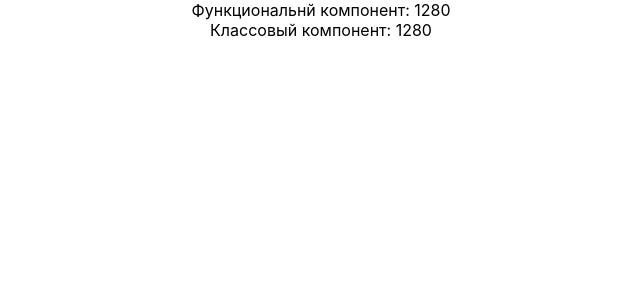
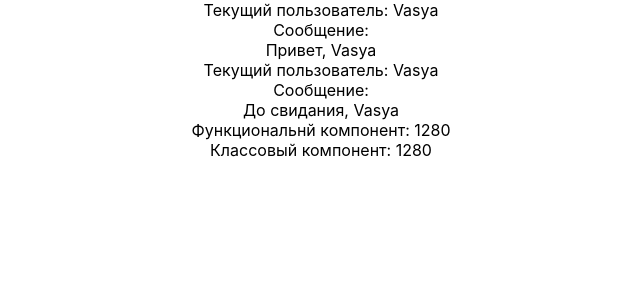
Before and after one commit to dsilichev/module2_6_1, a React (Create React App) app: page / in a window 1280 px wide. Shown: the top 300 px of the page, without its empty margins (319-959 px from the left). Built offline with nearby package versions, Linux system fonts and the light colour scheme.

Commit message:
renderProps

```diff
--- a/src/App.js
+++ b/src/App.js
@@ -1,5 +1,27 @@
 import { Component, useEffect, useState } from 'react';
 import styles from './app.module.css';
+
+export const HelloMessage = ({ user }) => {
+  return <span>Привет, {user}</span>;
+};
+
+export const GoodByeMessage = ({ user }) => {
+  return <span>До свидания, {user}</span>;
+};
+
+// Render Props
+export const UserWidget = ( { render }) => {
+  const user = 'Vasya';
+  return (
+    <div>
+      <div>Текущий пользователь: {user}</div>
+      <div>Сообщение:</div>
+      {render(user)}
+      {/* <HelloMessage user={user} />
+      <GoodByeMessage user={user} /> */}
+    </div>
+  );
+};
 
 function App({ message }) {
   const [screenWidth, setScreenWidth] = useState(window.innerWidth);
@@ -16,6 +38,8 @@ function App({ message }) {
 
   return (
     <div className={styles.app}>
+      <UserWidget render={(user) => <HelloMessage user={user}/>} />
+      <UserWidget render={(user) => <GoodByeMessage user={user}/>} />
       <div>
         {message}: {screenWidth}
       </div>
@@ -40,8 +64,8 @@ export class OldApp extends Component {
   }
 
   updateScreenWidth = () => {
-    this.setState({ screenWidth: window.innerWidth});
-  }
+    this.setState({ screenWidth: window.innerWidth });
+  };
 
   componentDidMount() {
     console.log(this.props.message);
@@ -58,6 +82,6 @@ export class OldApp extends Component {
       <div className={styles.app}>
         {this.props.message}: {this.state.screenWidth}
       </div>
-    )
+    );
   }
 }
```
